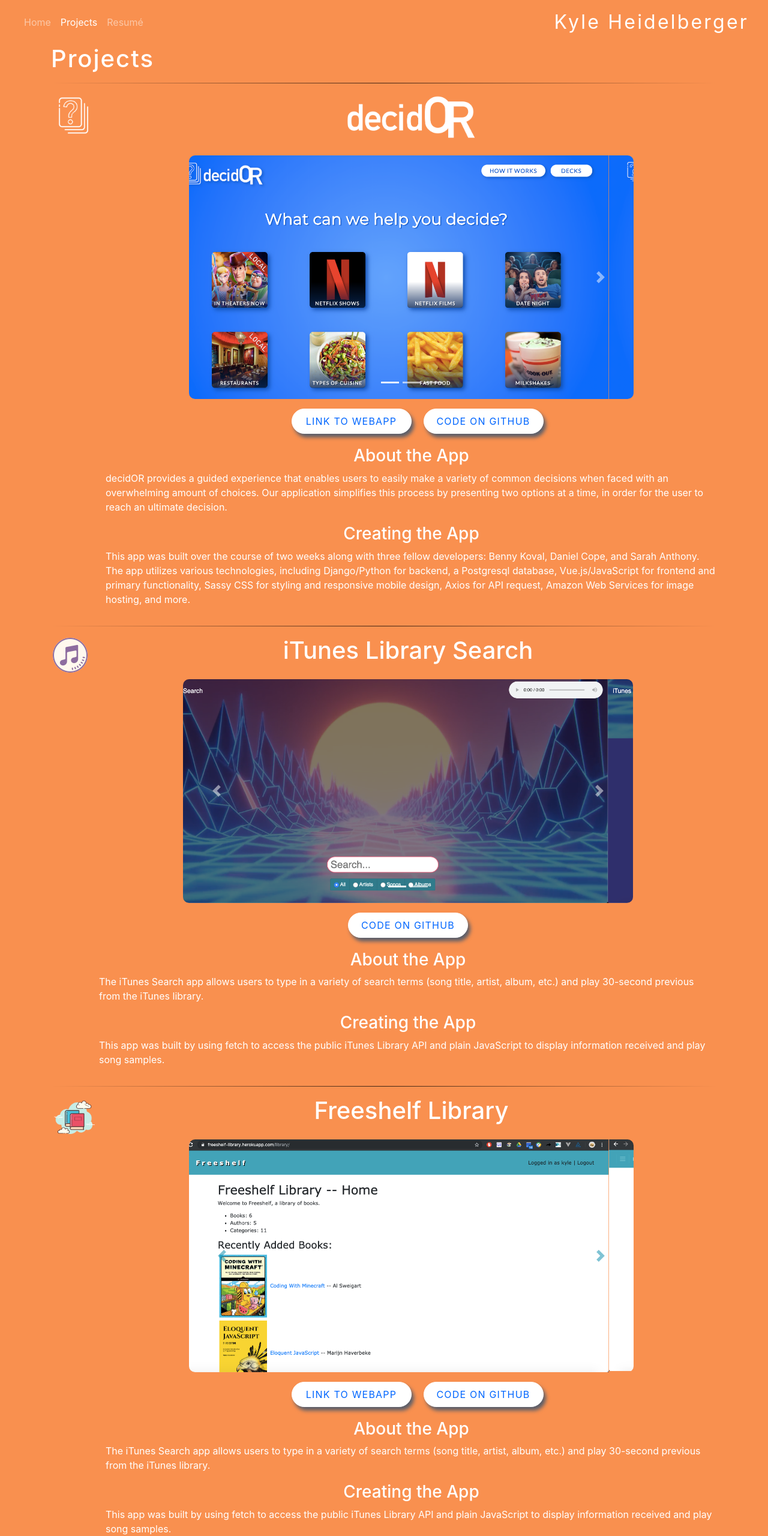
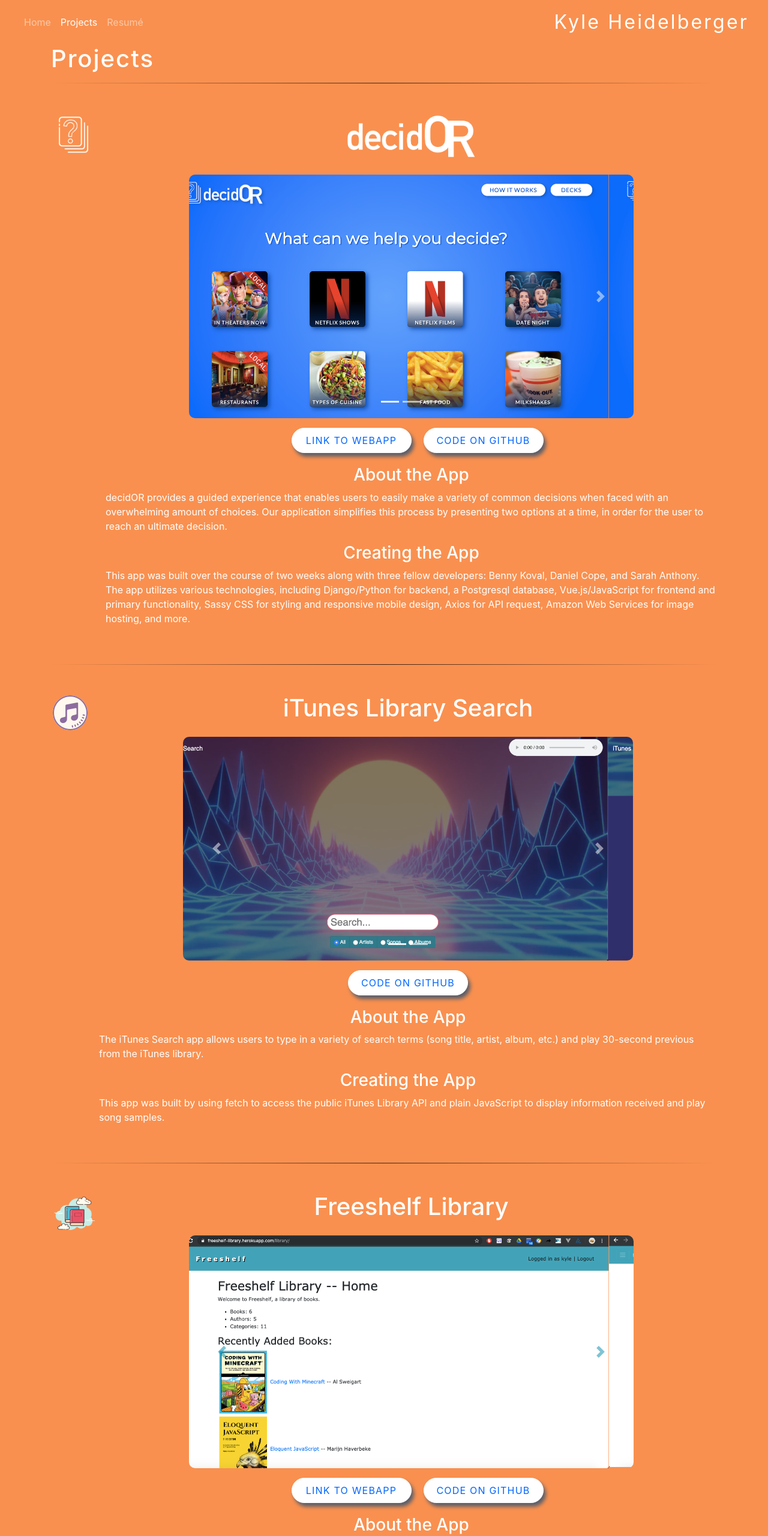
Before and after one commit to kyleheidelberger/kyleheidelberger.github.io, a plain HTML site: page projects.html in a window 1280 px wide. Shown: the top 2560 px of the page at 60% size. Drawn offline with nearby package versions, Linux system fonts and the light colour scheme.

Commit message:
update margins on projects and update app descriptions

```diff
--- a/projects.html
+++ b/projects.html
@@ -41,7 +41,7 @@
             <h1 class="page-title">Projects</h1>
             <hr class="line">
             <!-- Project #1 - decidOR -->
-            <div class="media">
+            <div class="media mt-5 mb-5">
                 <a href="https://decidor.herokuapp.com" target="_blank"><img class="logo" id="decidor-logo"
                         src="images/decidor_logo_no_text100.png" alt="decidOR logo"></a>
 
@@ -107,7 +107,7 @@
             </div>
             <hr class="line">
             <!-- Project #3 iTunes -->
-            <div class="media">
+            <div class="media mt-5 mb-5">
                 <img class="logo" src="images/icons8-itunes-64.png" alt="iTunes Search logo">
 
                 <div class="media-body ml-3">
@@ -156,7 +156,7 @@
 
             <hr class="line">
             <!-- Project #4 - Freeshelf Library -->
-            <div class="media">
+            <div class="media mt-5 mb-5">
                 <img class="logo" src="images/icons8-books-100.png" alt="freeshelf logo">
 
                 <div class="media-body ml-3">
@@ -199,12 +199,10 @@
                         <a class="fill" href="https://github.com/kyleheidelberger/freeshelf" target="_blank">Code on
                             GitHub</a></div>
                     <h3 class="about-the-app">About the App</h3>
-                    <p class="project-decription">The iTunes Search app allows users to type in a variety of search
-                        terms (song title, artist, album, etc.) and play 30-second previous from the iTunes library.</p>
+                    <p class="project-decription">The Freeshelf Library allows users to find a variety of publicly availably books on various programming languages and technology-related topics. Users are also able to favorite books in order to return to them later.</p>
                     <h3 class="creating-the-app">Creating the App</h3>
                     <p class="project-decription">
-                        This app was built by using fetch to access the public iTunes Library API and plain JavaScript
-                        to display information received and play song samples.</p>
+                        This app was using the Django framework and SQLite database along with Bootstrap for CSS styling.</p>
                 </div>
 
             </div>
@@ -212,7 +210,7 @@
 
             <hr class="line">
             <!-- Project #5 - Habit Tracker -->
-            <div class="media">
+            <div class="media mt-5 mb-5">
                 <img class="logo" src="images/icons8-successfully-completed-task-64 (1).png" alt="Habit Tracker logo">
 
                 <div class="media-body ml-3">
@@ -270,7 +268,7 @@
 
                     <hr class="line">
                     <!-- Project #2 - Stack Otterflow -->
-                    <div class="media">
+                    <div class="media mt-5 mb-5">
                         <img class="logo" src="images/OTTER_C-512.png" alt="Stack Otterflow logo">
 
                         <div class="media-body ml-3">
@@ -319,11 +317,10 @@
                                     GitHub</a></div>
                             <h3 class="about-the-app">About the App</h3>
                             <p class="project-decription">A "Stack Overflow" like website for users to ask questions
-                                and leave
-                                answers about everyone's favorite furry, wet mammal.</p>
+                                and leave answers about everyone's favorite furry, wet mammal.</p>
                             <h3 class="creating-the-app">Creating the App</h3>
                             <p class="project-decription">
-                                Created with <a href="https://github.com/devinmuhs">Devin Muhs</a> and <a
+                                The app was created using Django, JavaScript, and JQuery with <a href="https://github.com/devinmuhs">Devin Muhs</a> and <a
                                     href="https://github.com/amandaphillipson">Amanda Philipson</a>.</p>
                         </div>
 
```
